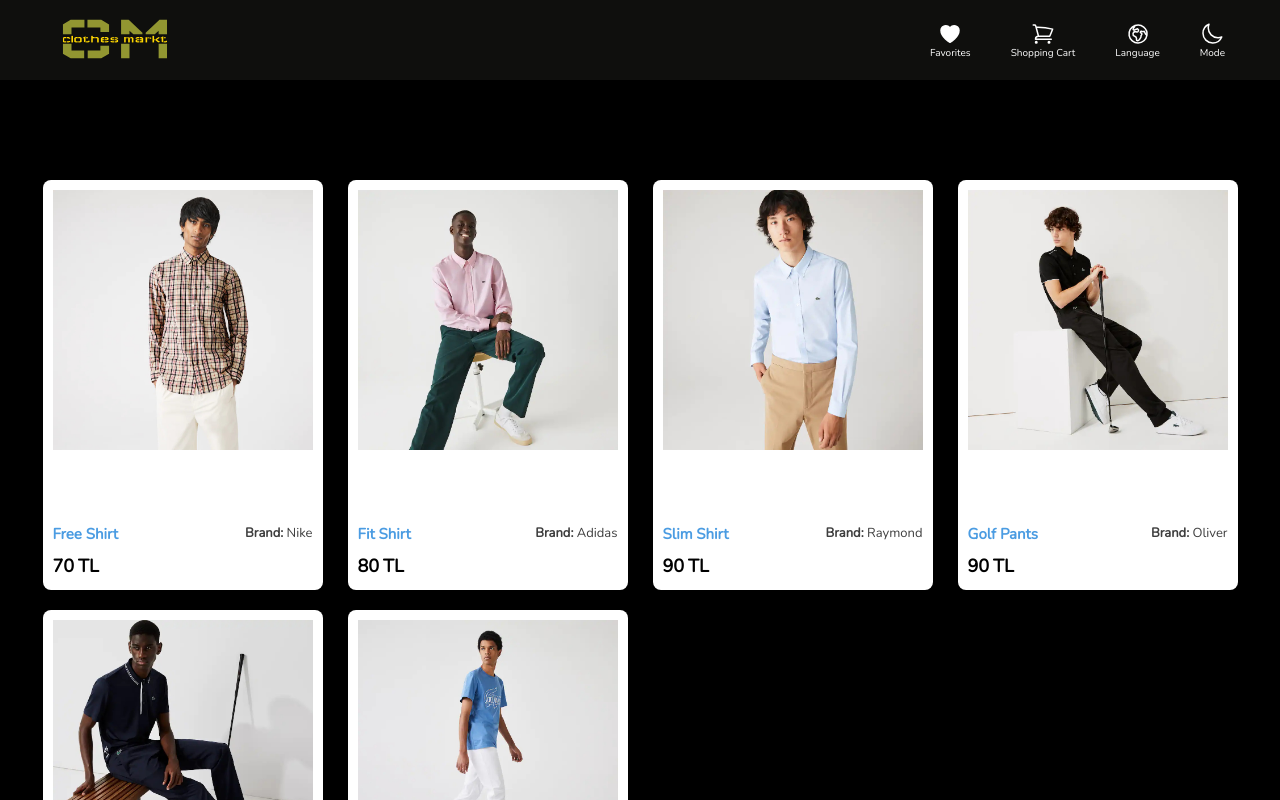
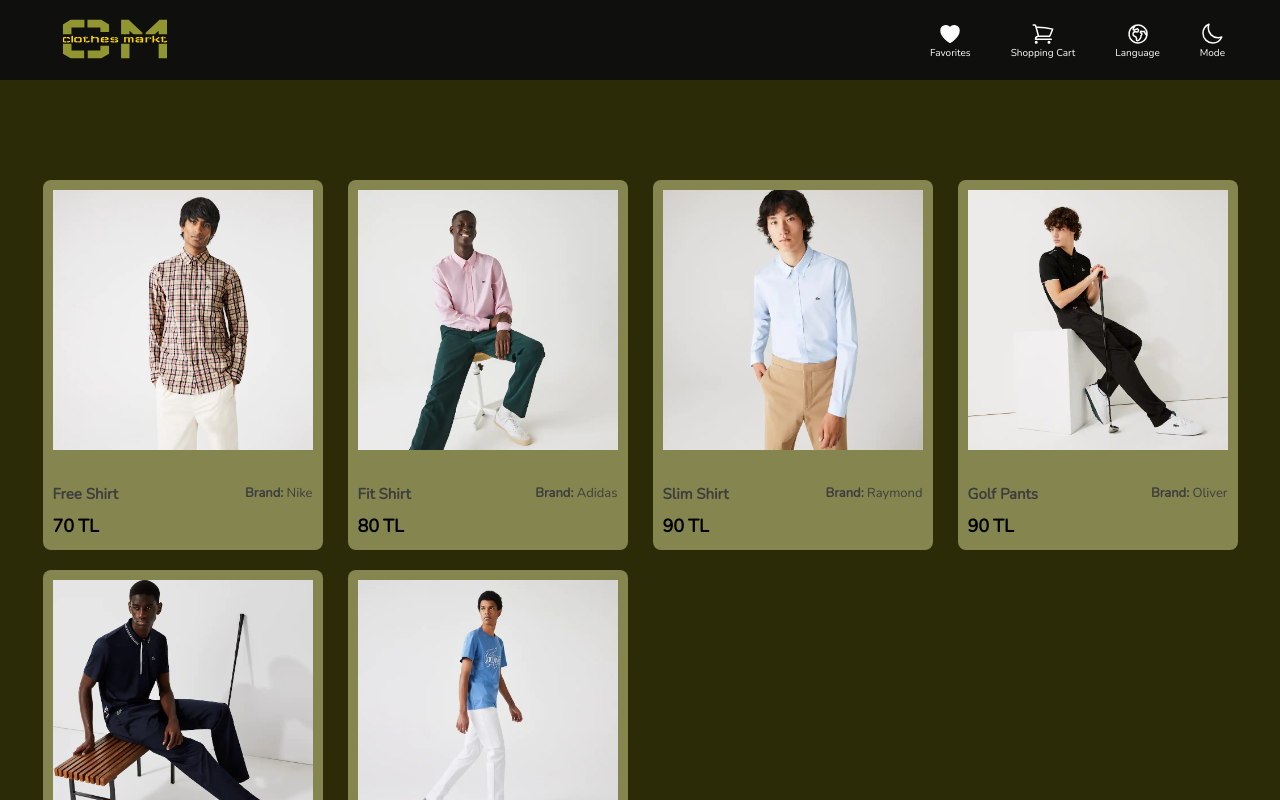
Before and after one commit to burak-caniklioglu/clothes-markt, a React (Create React App) app: page / in a window 1280 px wide. Shown: the top 800 px of the page. Built offline with nearby package versions, Linux system fonts and the light colour scheme.

Commit message:
Change background main

```diff
--- a/src/components/ProductItem/product.scss
+++ b/src/components/ProductItem/product.scss
@@ -3,10 +3,10 @@
 .card__item {
     @include display-flex(column, unset, space-between);
     padding: 1rem;
-    background-color: $white;
+    background-color: #85864f;
     border-radius: 0.8rem;
     width: 26rem;
-    height: 39rem;
+    height: 35rem;
     cursor: pointer;
 
     @include screenSize('small') {
@@ -39,7 +39,7 @@
         @include display-flex(column, unset, unset);
       }
       &-brand {
-        color: #4B9CE2;
+        color: #3E3E3E;
         font-size: 1.5rem;
         font-weight: 700;
       }
--- a/src/pages/Main/Main.scss
+++ b/src/pages/Main/Main.scss
@@ -5,7 +5,7 @@
   width: 100%;
   overflow-y: auto;
   padding-top: 16rem;
-  background-color: black;
+  background-color: #2b2c07;
   @include screenSize("medium") {
     min-height: calc(100vh);
     padding-top: 10rem;
```
